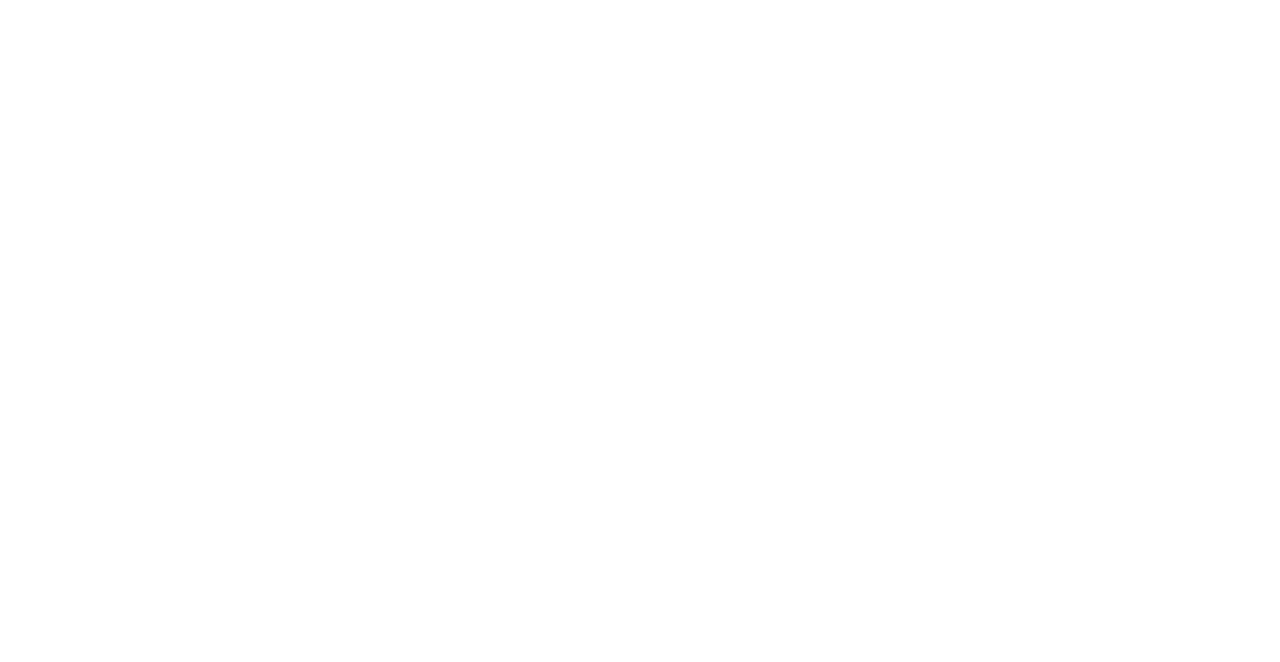
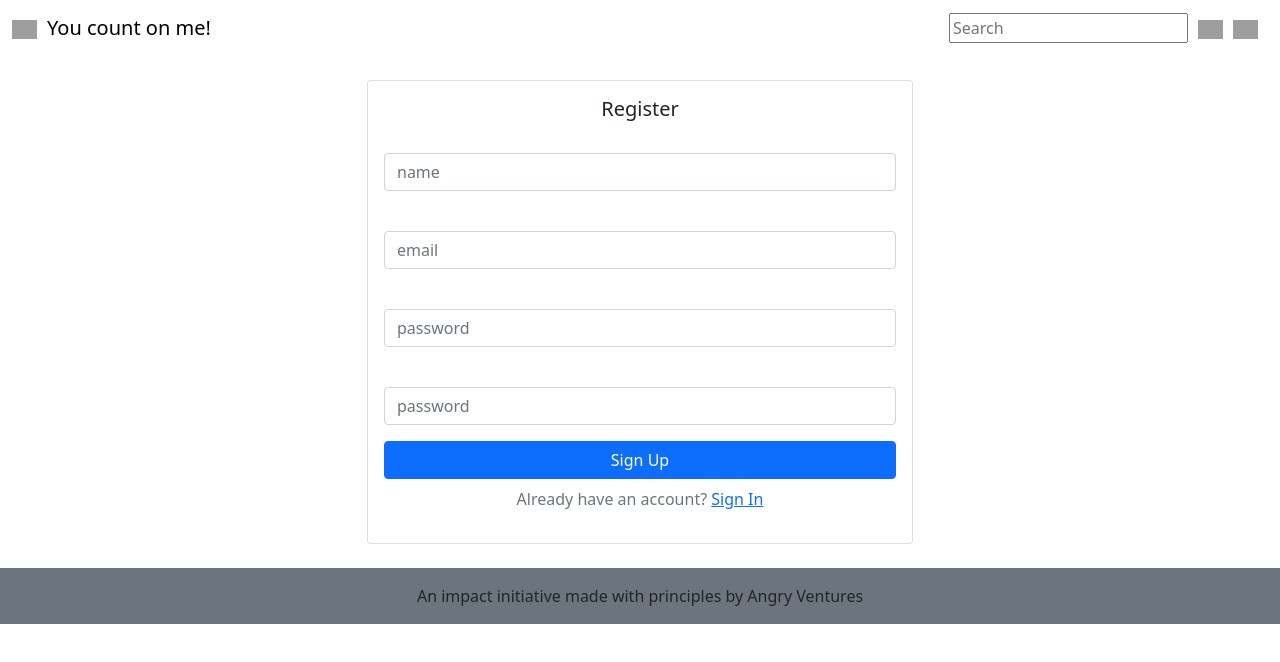
Before and after one commit to milenefukuda/count-on-me-frontend, a React (Create React App) app: page /user/signup in a window 1280 px wide. Before the commit this address had no page. Shown: the top 662 px of the page. Built offline with nearby package versions, Linux system fonts and the light colour scheme; grey boxes are pictures that could not be loaded.

Commit message:
updated routes

```diff
--- a/src/App.js
+++ b/src/App.js
@@ -14,9 +14,9 @@
         <AuthContextComponent>
           <Routes>
             <Route path="/" element={<Home />} />
-            <Route path="/signup" element={<Signup />} />
-            <Route path="/login" element={<Login />} />
-            <Route path="/profile" element={<Profile />} />
+            <Route path="/user/signup" element={<Signup />} />
+            <Route path="/user/login" element={<Login />} />
+            <Route path="/user/profile" element={<Profile />} />
           </Routes>
         </AuthContextComponent>
       </div>
--- a/src/components/NavBar/index.js
+++ b/src/components/NavBar/index.js
@@ -112,7 +112,7 @@
               </li>
 
               <li className="nav-item">
-                <a href="/signup">
+                <a href="/user/signup">
                   <img
                     src="https://res.cloudinary.com/dieqaoy0n/image/upload/v1686323510/Group_afenmg.svg"
                     alt="Link"
--- a/src/pages/Signup/index.js
+++ b/src/pages/Signup/index.js
@@ -2,7 +2,7 @@
 import { api } from "../../api/api.js";
 import { NavBar } from "../../components/NavBar/index.js";
 import { Footer } from "../../components/Footer/index.js";
-import { Link, useNavigate } from "react-router-dom";
+import { useNavigate } from "react-router-dom";
 
 export function Signup() {
   const navigate = useNavigate();
@@ -25,7 +25,7 @@
 
     try {
       const response = await api.post("/user/signup", { ...clone });
-      navigate("/profile");
+      navigate("/user/profile");
       console.log(response.data);
     } catch (err) {
       console.log(err);
@@ -90,11 +90,9 @@
                     />
                   </div>
                   <div className="d-grid gap-2">
-                    <Link to="/profile">
-                      <button type="submit" className="btn btn-primary">
-                        Sign Up
-                      </button>
-                    </Link>
+                    <button type="submit" className="btn btn-primary">
+                      Sign Up
+                    </button>
                   </div>
                 </form>
                 <p className="text-muted mt-2">
```
Also changed, not shown: style.css (deleted, +0 -16 lines).
